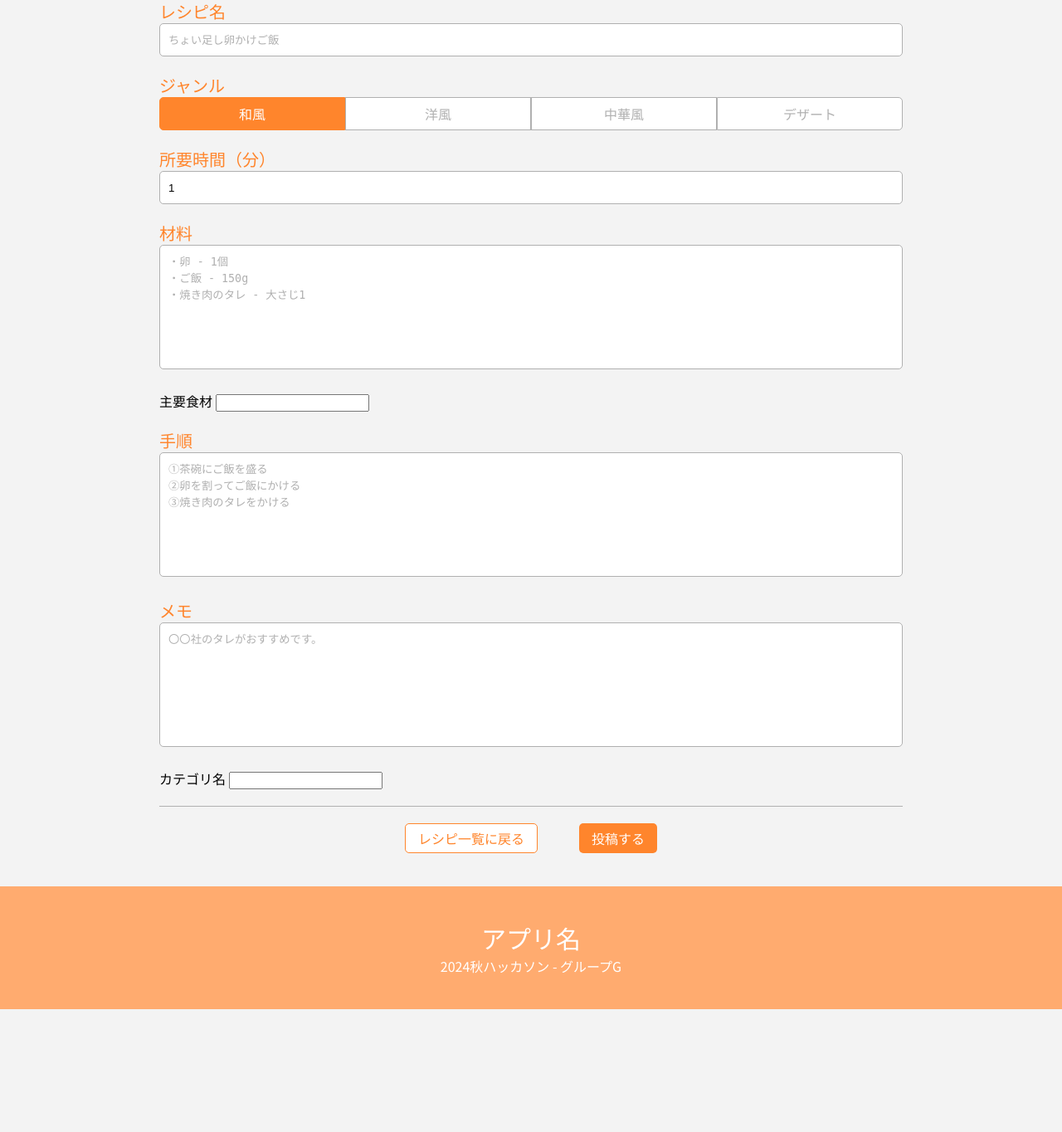
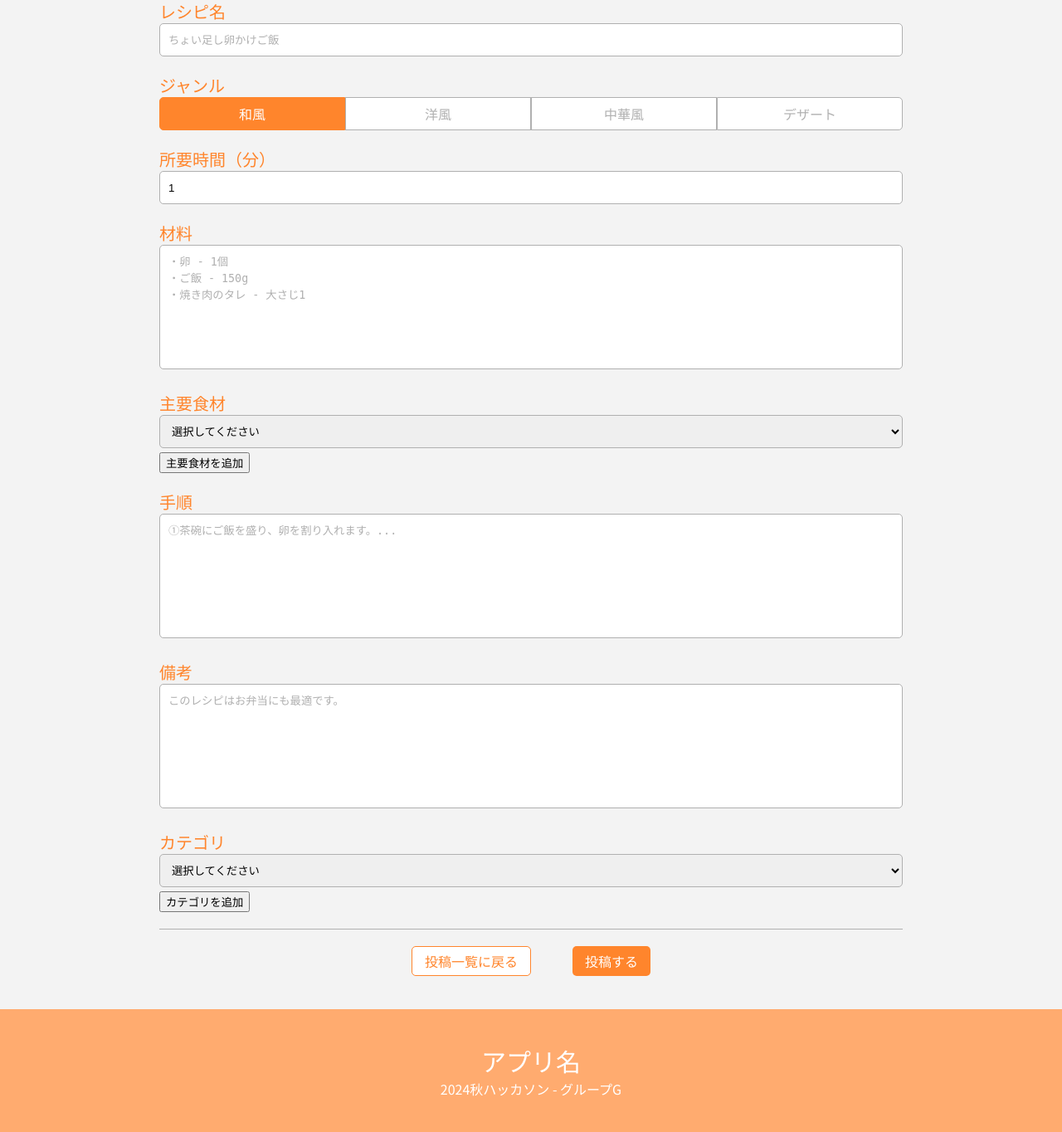
Before and after one commit to yoshiokaharuto/2024_hakkason_Gteam, a PHP site: page /post.php in a window 1280 px wide. Shown: the part 169-1533 px from the top of the page at 83% size. Before the commit the page ends 1385 px from the top, so only its background shows below. Run offline with PHP 8.4, Linux system fonts and the light colour scheme; tables that the repository leaves empty or names only in its code hold one stand-in row (values such as "Sample post").

Commit message:
主要食材とカテゴリ名をselectに変更

```diff
--- a/post.php
+++ b/post.php
@@ -8,6 +8,24 @@ $errorMessages = [
     'ingredient' => '',
     'process' => ''
 ];
+
+// データベースからカテゴリと主要食材を取得
+$categories = [];
+$ingredients = [];
+
+try {
+    // カテゴリの取得
+    $sqlCategory = "SELECT category_id, category_name FROM categorys";
+    $stmCategory = $pdo->query($sqlCategory);
+    $categories = $stmCategory->fetchAll(PDO::FETCH_ASSOC);
+
+    // 主要食材の取得
+    $sqlIngredient = "SELECT ingredient_id, ingredient_name FROM main_ingredients";
+    $stmIngredient = $pdo->query($sqlIngredient);
+    $ingredients = $stmIngredient->fetchAll(PDO::FETCH_ASSOC);
+} catch (PDOException $e) {
+    $resultMessage = "データベース取得エラー: " . $e->getMessage() . "<br>";
+}
 
 // POSTデータが存在するか確認して処理を行う
 if ($_SERVER['REQUEST_METHOD'] === 'POST') {
@@ -25,20 +43,22 @@ if ($_SERVER['REQUEST_METHOD'] === 'POST') {
     // エラーがない場合に処理を行う
     if (empty(array_filter($errorMessages))) {
         // レシピの投稿処理
-        if (isset($_POST['name'], $_POST['genre'], $_POST['ingredient'], $_POST['time'], $_POST['process'])) {
+        if (isset($_POST['name'], $_POST['genre'], $_POST['ingredient'], $_POST['time'], $_POST['process'], $_POST['category_id'], $_POST['main_ingredient_id'])) {
             // POSTデータを変数に格納
             $name = $_POST['name'];
-            $genre = $_POST['genre'];
+            $genre = intval($_POST['genre']);
             $ingredient = $_POST['ingredient'];
-            $time = $_POST['time'];
+            $time = intval($_POST['time']);
             $process = $_POST['process'];
             $note = isset($_POST['note']) ? $_POST['note'] : '';
+            $category_ids = $_POST['category_id'];
+            $main_ingredient_ids = $_POST['main_ingredient_id'];
 
-            // レシピを `recipes` テーブルに挿入
-            $sql1 = "INSERT INTO recipes (name, genre, ingredient, time, process, note)
-                     VALUES (:name, :genre, :ingredient, :time, :process, :note)";
-
+            // 各カテゴリと主要食材を処理するためにループ
             try {
+                $pdo->beginTransaction();
+                $sql1 = "INSERT INTO recipes (name, genre, ingredient, time, process, note)
+                         VALUES (:name, :genre, :ingredient, :time, :process, :note)";
                 $stm1 = $pdo->prepare($sql1);
                 $stm1->bindValue(':name', $name, PDO::PARAM_STR);
                 $stm1->bindValue(':genre', $genre, PDO::PARAM_INT);
@@ -46,42 +66,35 @@ if ($_SERVER['REQUEST_METHOD'] === 'POST') {
                 $stm1->bindValue(':time', $time, PDO::PARAM_INT);
                 $stm1->bindValue(':process', $process, PDO::PARAM_STR);
                 $stm1->bindValue(':note', $note, PDO::PARAM_STR);
+                $stm1->execute();
 
-                if ($stm1->execute()) {
-                    $resultMessage = "レシピが正常に投稿されました！<br>";
-                } else {
-                    $resultMessage = "レシピの投稿に失敗しました。<br>";
+                $recipeId = $pdo->lastInsertId();
+
+                // カテゴリ
+                foreach ($category_ids as $category_id) {
+                    $sql2 = "INSERT INTO recipe_to_category (recipe_id, category_id) VALUES (:recipe_id, :category_id)";
+                    $stm2 = $pdo->prepare($sql2);
+                    $stm2->bindValue(':recipe_id', $recipeId, PDO::PARAM_INT);
+                    $stm2->bindValue(':category_id', intval($category_id), PDO::PARAM_INT);
+                    $stm2->execute();
                 }
+
+                // 主要食材
+                foreach ($main_ingredient_ids as $ingredient_id) {
+                    $sql3 = "INSERT INTO recipe_to_ingredient (recipe_id, ingredient_id) VALUES (:recipe_id, :ingredient_id)";
+                    $stm3 = $pdo->prepare($sql3);
+                    $stm3->bindValue(':recipe_id', $recipeId, PDO::PARAM_INT);
+                    $stm3->bindValue(':ingredient_id', intval($ingredient_id), PDO::PARAM_INT);
+                    $stm3->execute();
+                }
+
+                $pdo->commit();
+                $resultMessage = "レシピが正常に投稿されました。";
             } catch (PDOException $e) {
-                $resultMessage = "SQLエラー: " . $e->getMessage() . "<br>";
+                $pdo->rollBack();
+                $resultMessage = "投稿エラー: " . $e->getMessage() . "<br>";
             }
         }
-
-        // カテゴリの投稿処理
-        if (isset($_POST['category_name'])) {
-            $category_name = $_POST['category_name'];
-            $sql2 = "INSERT INTO categories (category_name) VALUES (:category_name)";
-            try {
-                $stm2 = $pdo->prepare($sql2);
-                $stm2->bindValue(':category_name', $category_name, PDO::PARAM_STR);
-                $stm2->execute();
-            } catch (PDOException $e) {
-            }
-        }
-
-        // 主要食材の投稿処理）
-        if (isset($_POST['ingredient_name'])) {
-            $ingredient_name = $_POST['ingredient_name'];
-            $sql3 = "INSERT INTO main_ingredients (ingredient_name) VALUES (:ingredient_name)";
-            try {
-                $stm3 = $pdo->prepare($sql3);
-                $stm3->bindValue(':ingredient_name', $ingredient_name, PDO::PARAM_STR);
-                $stm3->execute();
-            } catch (PDOException $e) {
-            }
-        }
-    } else {
-        $resultMessage = implode('<br>', array_filter($errorMessages)) . "<br>";
     }
 }
 ?>
@@ -111,13 +124,13 @@ if ($_SERVER['REQUEST_METHOD'] === 'POST') {
             <p><?php echo $resultMessage; ?></p>
         </div>
 
-        <form action="post.php" method="POST">
+        <form action="index.php" method="POST">
             <div class="post-item-container">
                 <label>
                     レシピ名
                     <input type="text" name="name" placeholder="ちょい足し卵かけご飯" class="post-item">
+                    <p class="error-message"><?php echo $errorMessages['name']; ?></p>
                 </label>
-                <p class="error-message"><?php echo $errorMessages['name']; ?></p>
             </div>
             <div class="post-item-container">
                 ジャンル
@@ -152,34 +165,52 @@ if ($_SERVER['REQUEST_METHOD'] === 'POST') {
                     <textarea name="ingredient" placeholder="・卵 - 1個
 ・ご飯 - 150g
 ・焼き肉のタレ - 大さじ1" class="post-item"></textarea>
+                    <p class="error-message"><?php echo $errorMessages['ingredient']; ?></p>
                 </label>
-                <p class="error-message"><?php echo $errorMessages['ingredient']; ?></p>
             </div>
-            <div>
+            <div class="post-item-container">
                 <label>主要食材</label>
-                <input type="text" name="ingredient_name">
+                <div id="main-ingredient-container">
+                    <select name="main_ingredient_id[]" class="post-item">
+                        <option value="">選択してください</option>
+                        <?php foreach ($ingredients as $ingredient): ?>
+                            <option value="<?php echo $ingredient['ingredient_id']; ?>">
+                                <?php echo $ingredient['ingredient_name']; ?>
+                            </option>
+                        <?php endforeach; ?>
+                    </select>
+                </div>
+                <button type="button" id="add-main-ingredient">主要食材を追加</button>
             </div>
             <div class="post-item-container">
                 <label>
                     手順
-                    <textarea name="process" placeholder="①茶碗にご飯を盛る
-②卵を割ってご飯にかける
-③焼き肉のタレをかける" class="post-item"></textarea>
+                    <textarea name="process" placeholder="①茶碗にご飯を盛り、卵を割り入れます。..." class="post-item"></textarea>
+                    <p class="error-message"><?php echo $errorMessages['process']; ?></p>
                 </label>
-                <p class="error-message"><?php echo $errorMessages['process']; ?></p>
             </div>
             <div class="post-item-container">
                 <label>
-                    メモ
-                    <textarea name="note" placeholder="〇〇社のタレがおすすめです。" class="post-item"></textarea>
+                    備考
+                    <textarea name="note" placeholder="このレシピはお弁当にも最適です。" class="post-item"></textarea>
                 </label>
             </div>
-            <div>
-                <label>カテゴリ名</label>
-                <input type="text" name="category_name">
+            <div class="post-item-container">
+                <label>カテゴリ</label>
+                <div id="category-container">
+                    <select name="category_id[]" class="post-item">
+                        <option value="">選択してください</option>
+                        <?php foreach ($categories as $category): ?>
+                            <option value="<?php echo $category['category_id']; ?>">
+                                <?php echo $category['category_name']; ?>
+                            </option>
+                        <?php endforeach; ?>
+                    </select>
+                </div>
+                <button type="button" id="add-category">カテゴリを追加</button>
             </div>
             <div class="button-container">
-                <a href="index.php" class="white-button">レシピ一覧に戻る</a>
+                <a href="index.php" class="white-button">投稿一覧に戻る</a>
                 <input type="submit" value="投稿する" class="main-button">
             </div>
         </form>
@@ -189,5 +220,60 @@ if ($_SERVER['REQUEST_METHOD'] === 'POST') {
         <h1 class="app-name">アプリ名</h1>
         <p>2024秋ハッカソン - グループG</p>
     </footer>
+
+    <script>
+    document.getElementById('add-main-ingredient').addEventListener('click', function() {
+        var container = document.getElementById('main-ingredient-container');
+
+        // 新しいセレクトボックスを作成
+        var newSelect = document.createElement('select');
+        newSelect.name = 'main_ingredient_id[]';
+        newSelect.className = 'post-item';
+        newSelect.innerHTML = '<option value="">選択してください</option><?php foreach ($ingredients as $ingredient): ?><option value="<?php echo $ingredient['ingredient_id']; ?>"><?php echo $ingredient['ingredient_name']; ?></option><?php endforeach; ?>';
+
+        // 削除ボタンを作成
+        var removeButton = document.createElement('button');
+        removeButton.textContent = '削除';
+        removeButton.className = 'remove-button';
+        removeButton.type = 'button';
+
+        // 削除ボタンにクリックイベントを追加
+        removeButton.addEventListener('click', function() {
+            container.removeChild(newSelect);
+            container.removeChild(removeButton);
+        });
+
+        // コンテナにセレクトボックスと削除ボタンを追加
+        container.appendChild(newSelect);
+        container.appendChild(removeButton);
+    });
+
+    document.getElementById('add-category').addEventListener('click', function() {
+        var container = document.getElementById('category-container');
+
+        // 新しいセレクトボックスを作成
+        var newSelect = document.createElement('select');
+        newSelect.name = 'category_id[]';
+        newSelect.className = 'post-item';
+        newSelect.innerHTML = '<option value="">選択してください</option><?php foreach ($categories as $category): ?><option value="<?php echo $category['category_id']; ?>"><?php echo $category['category_name']; ?></option><?php endforeach; ?>';
+
+        // 削除ボタンを作成
+        var removeButton = document.createElement('button');
+        removeButton.textContent = '削除';
+        removeButton.className = 'remove-button';
+        removeButton.type = 'button';
+
+        // 削除ボタンにクリックイベントを追加
+        removeButton.addEventListener('click', function() {
+            container.removeChild(newSelect);
+            container.removeChild(removeButton);
+        });
+
+        // コンテナにセレクトボックスと削除ボタンを追加
+        container.appendChild(newSelect);
+        container.appendChild(removeButton);
+    });
+</script>
+
 </body>
 </html>
```
